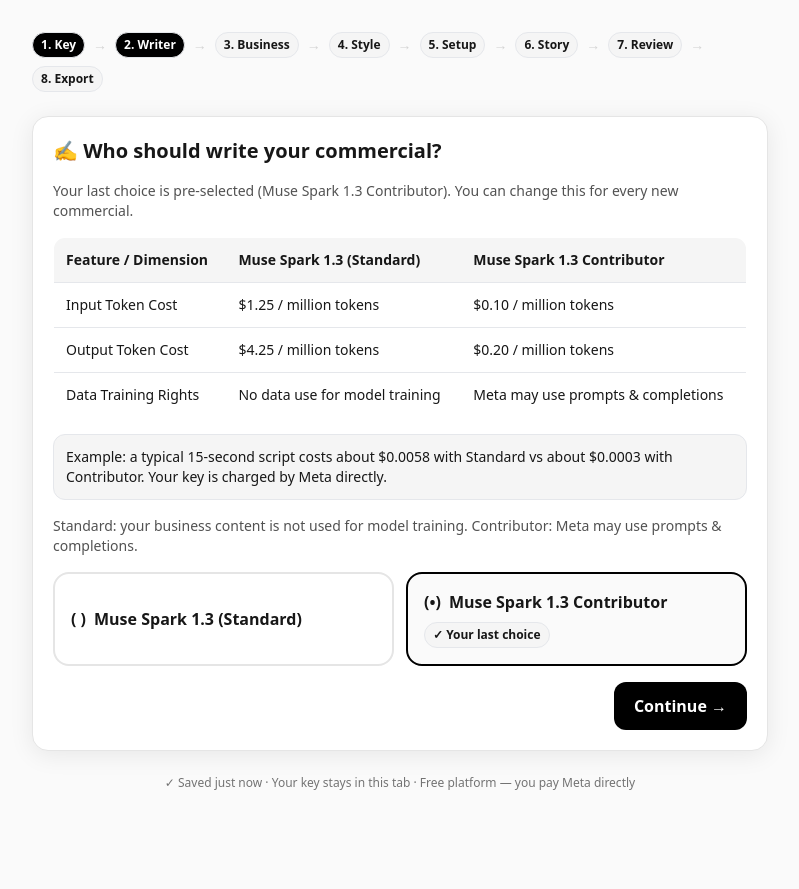
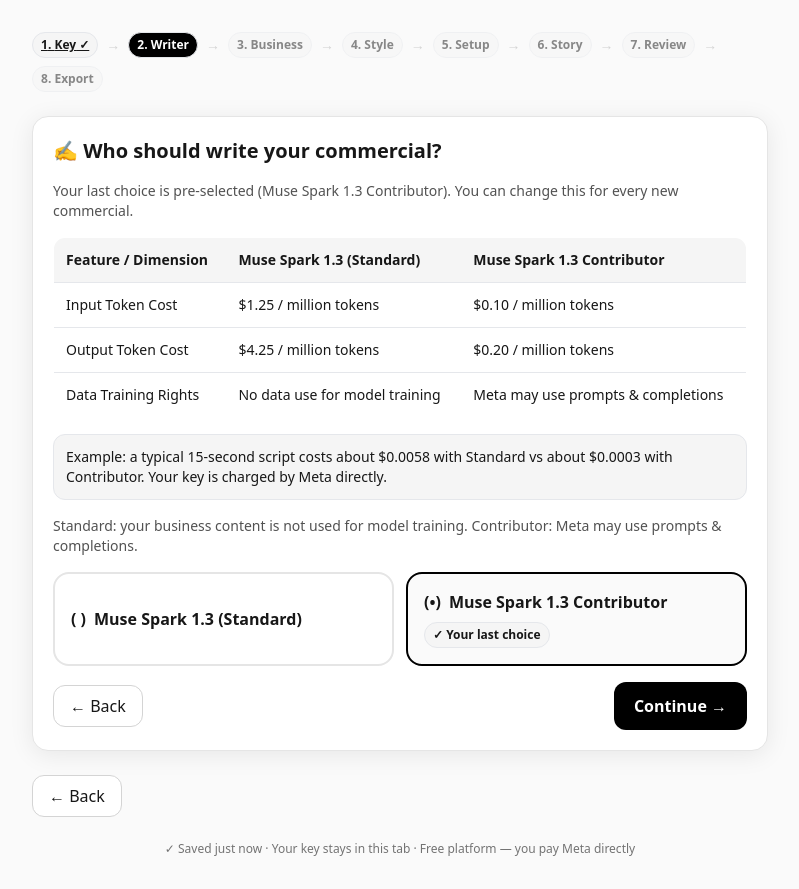
Before and after one commit to alkaika/ai-social-commercial-studio, a Next.js app: page /studio in a window 1280 px wide. Both pictures are taken after a click on the button "Try demo without a key". Shown: the whole page, without its empty margins (240-1039 px from the left). Before the commit the page ends 823 px from the top, so only its background shows below. Built offline with nearby package versions, Linux system fonts and the light colour scheme.

Commit message:
feat: back navigation (per-step Back buttons + clickable breadcrumb, no state loss)

```diff
--- a/app/studio/page.tsx
+++ b/app/studio/page.tsx
@@ -37,24 +37,53 @@
   const idx = STEPS.findIndex((s) => s.id === step);
   const go = (s: Step) => set({ step: s });
 
+  // Previous-screen map (skips the unused 'brand' alias — it renders the same
+  // SourceHub as 'sources', so going back from Setup lands on Business).
+  const PREV: Partial<Record<Step, Step>> = {
+    writer: 'key',
+    sources: 'writer',
+    brand: 'sources',
+    configure: 'sources',
+    script: 'configure',
+    review: 'script',
+    export: 'script',
+  };
+
+  const goBack = () => {
+    const prev = PREV[step];
+    if (prev) go(prev);
+  };
+  const canGoBack = idx > 0 && !!PREV[step];
+
   return (
     <main className="max-w-3xl mx-auto px-4 py-8 space-y-6">
-      <div className="flex items-center gap-2 text-sm flex-wrap">
+      <div className="flex items-center gap-2 text-sm flex-wrap" role="navigation" aria-label="Studio steps">
         {STEPS.map((s, i) => (
           <span key={s.id} className="flex items-center gap-2">
-            <span className={`badge ${i <= idx ? '!bg-black !text-white' : ''}`}>{i + 1}. {s.label}</span>
+            {i <= idx ? (
+              <button onClick={() => go(s.id)} className={`badge hover:opacity-70 ${i === idx ? '!bg-black !text-white' : 'underline'}`} title={`Go back to ${s.label}`}>
+                {i + 1}. {s.label}{i < idx ? ' ✓' : ''}
+              </button>
+            ) : (
+              <span className="badge opacity-50">{i + 1}. {s.label}</span>
+            )}
             {i < STEPS.length - 1 && <span className="text-neutral-300">→</span>}
           </span>
         ))}
       </div>
       {step === 'key' && <KeySetup onDone={() => go('writer')} />}
-      {step === 'writer' && <ModelPicker onDone={() => go('sources')} />}
-      {step === 'sources' && <SourceHub onDone={() => go('configure')} />}
-      {step === 'brand' && <SourceHub onDone={() => go('configure')} />}
-      {step === 'configure' && <ConfigureStep onDone={() => go('script')} />}
-      {step === 'script' && <Storyboard onDone={() => go('export')} />}
-      {step === 'review' && <Storyboard onDone={() => go('export')} />}
-      {step === 'export' && <ExportStep />}
+      {step === 'writer' && <ModelPicker onDone={() => go('sources')} onBack={goBack} />}
+      {step === 'sources' && <SourceHub onDone={() => go('configure')} onBack={goBack} />}
+      {step === 'brand' && <SourceHub onDone={() => go('configure')} onBack={goBack} />}
+      {step === 'configure' && <ConfigureStep onDone={() => go('script')} onBack={goBack} />}
+      {step === 'script' && <Storyboard onDone={() => go('export')} onBack={goBack} />}
+      {step === 'review' && <Storyboard onDone={() => go('export')} onBack={goBack} />}
+      {step === 'export' && <ExportStep onBack={goBack} />}
+      {canGoBack && step !== 'script' && step !== 'review' && step !== 'export' && (
+        <div>
+          <button className="btn-secondary" onClick={goBack}>← Back</button>
+        </div>
+      )}
       <p className="text-center text-xs text-neutral-500">✓ Saved just now · Your key stays in this tab · Free platform — you pay Meta directly</p>
     </main>
   );
--- a/components/simple/ConfigureStep.tsx
+++ b/components/simple/ConfigureStep.tsx
@@ -2,7 +2,7 @@
 import { DURATIONS, PLATFORMS, TONES, type PlatformId } from '@/config/platforms';
 import { useProject } from '@/stores/projectStore';
 
-export default function ConfigureStep({ onDone }: { onDone: () => void }) {
+export default function ConfigureStep({ onDone, onBack }: { onDone: () => void; onBack?: () => void }) {
   const { durationSec, platform, tone, set } = useProject();
   return (
     <div className="card space-y-5">
@@ -38,7 +38,7 @@
           ))}
         </div>
       </div>
-      <div className="text-right"><button className="btn-primary" onClick={onDone}>Generate my commercial →</button></div>
+      <div className="flex justify-between items-center"><button className="btn-secondary" onClick={onBack}>← Back</button><button className="btn-primary" onClick={onDone}>Generate my commercial →</button></div>
     </div>
   );
 }
--- a/components/simple/ExportStep.tsx
+++ b/components/simple/ExportStep.tsx
@@ -2,7 +2,7 @@
 import { useProject } from '@/stores/projectStore';
 import { PLATFORMS } from '@/config/platforms';
 
-export default function ExportStep() {
+export default function ExportStep({ onBack }: { onBack?: () => void }) {
   const { script, platform, brand, durationSec } = useProject();
 
   const download = (name: string, text: string, type = 'text/plain') => {
@@ -41,6 +41,7 @@
         <button className="btn-secondary" onClick={() => download('script.txt', script.scenes.map((s) => `${s.heading}\nVO: ${s.voiceover}\nOn-screen: ${s.onScreenText}\nVisual: ${s.visualPrompt}\n`).join('\n'))}>Download script (.txt)</button>
         <button className="btn-secondary" onClick={() => download('project-backup.json', JSON.stringify({ script, brand, platform, durationSec }, null, 2), 'application/json')}>Download project backup</button>
       </div>
+      <div className="flex justify-between items-center"><button className="btn-secondary" onClick={onBack}>← Back to story</button><span className="text-sm text-neutral-500">Nothing is final — go back, tweak, re-export anytime.</span></div>
       <p className="text-sm text-neutral-600">Full MP4 rendering uses FFmpeg.wasm in your browser (no server upload). Wire <code>lib/render/ffmpeg.ts</code> to enable one-click MP4 — captions + script export work today.</p>
     </div>
   );
--- a/components/simple/ModelPicker.tsx
+++ b/components/simple/ModelPicker.tsx
@@ -4,7 +4,7 @@
 import { usePrefs } from '@/stores/preferences';
 import { useKeyStore } from '@/stores/keyStore';
 
-export default function ModelPicker({ onDone }: { onDone: () => void }) {
+export default function ModelPicker({ onDone, onBack }: { onDone: () => void; onBack?: () => void }) {
   const { sparkModel, durationSec, set } = useProject();
   const { lastWriter, setLastWriter } = usePrefs();
   const { modelStatus } = useKeyStore();
@@ -55,7 +55,7 @@
           );
         })}
       </div>
-      <div className="text-right"><button className="btn-primary" onClick={onDone}>Continue →</button></div>
+      <div className="flex justify-between items-center"><button className="btn-secondary" onClick={onBack}>← Back</button><button className="btn-primary" onClick={onDone}>Continue →</button></div>
     </div>
   );
 }
--- a/components/simple/Storyboard.tsx
+++ b/components/simple/Storyboard.tsx
@@ -5,7 +5,7 @@
 import { fitsDuration, wordsToSec } from '@/lib/script-utils';
 import { PLATFORMS } from '@/config/platforms';
 
-export default function Storyboard({ onDone }: { onDone: () => void }) {
+export default function Storyboard({ onDone, onBack }: { onDone: () => void; onBack?: () => void }) {
   const { script, set, durationSec, brand, tone, platform, sparkModel, snippets, assets } = useProject();
   const { key, baseUrl } = useKeyStore();
   const [busy, setBusy] = useState(false);
@@ -82,6 +82,7 @@
         <h2 className="text-xl font-bold">✨ Ready to generate</h2>
         <button className="btn-primary" disabled={busy} onClick={generate}>{busy ? 'Working…' : '✨ Generate my commercial'}</button>
         {msg && <p className="text-sm bg-neutral-100 border rounded-xl p-3 text-left">{msg}</p>}
+        <div className="flex justify-between items-center"><button className="btn-secondary" onClick={onBack}>← Back</button><span /></div>
       </div>
     );
   }
@@ -179,7 +180,7 @@
         )}
         {msg && <p className="text-sm bg-neutral-100 border rounded-xl p-3">{msg}</p>}
       </div>
-      <div className="text-right"><button className="btn-primary" onClick={onDone}>Looks good — continue to export →</button></div>
+      <div className="flex justify-between items-center"><button className="btn-secondary" onClick={onBack}>← Back to story</button><button className="btn-primary" onClick={onDone}>Looks good — continue to export →</button></div>
     </div>
   );
 }
--- a/components/source/SourceHub.tsx
+++ b/components/source/SourceHub.tsx
@@ -2,7 +2,7 @@
 import { useState } from 'react';
 import { useProject } from '@/stores/projectStore';
 
-export default function SourceHub({ onDone }: { onDone: () => void }) {
+export default function SourceHub({ onDone, onBack }: { onDone: () => void; onBack?: () => void }) {
   const { urls, set, snippets, assets } = useProject();
   const [urlInput, setUrlInput] = useState('');
   const [busy, setBusy] = useState(false);
@@ -100,7 +100,7 @@
         )}
       </div>
 
-      <div className="text-right"><button className="btn-primary" onClick={onDone}>Continue →</button></div>
+      <div className="flex justify-between items-center"><button className="btn-secondary" onClick={onBack}>← Back</button><button className="btn-primary" onClick={onDone}>Continue →</button></div>
     </div>
   );
 }
```
Also changed, not shown: clinerules/memory-bank/activeContext.md (+1 -1 lines), clinerules/memory-bank/progress.md (+1 -1 lines).
